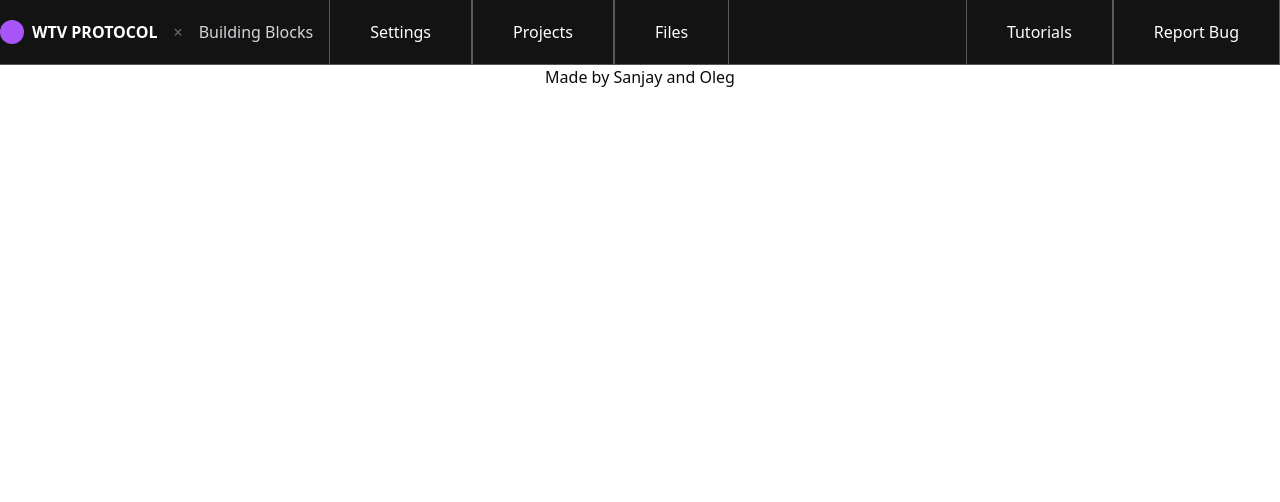
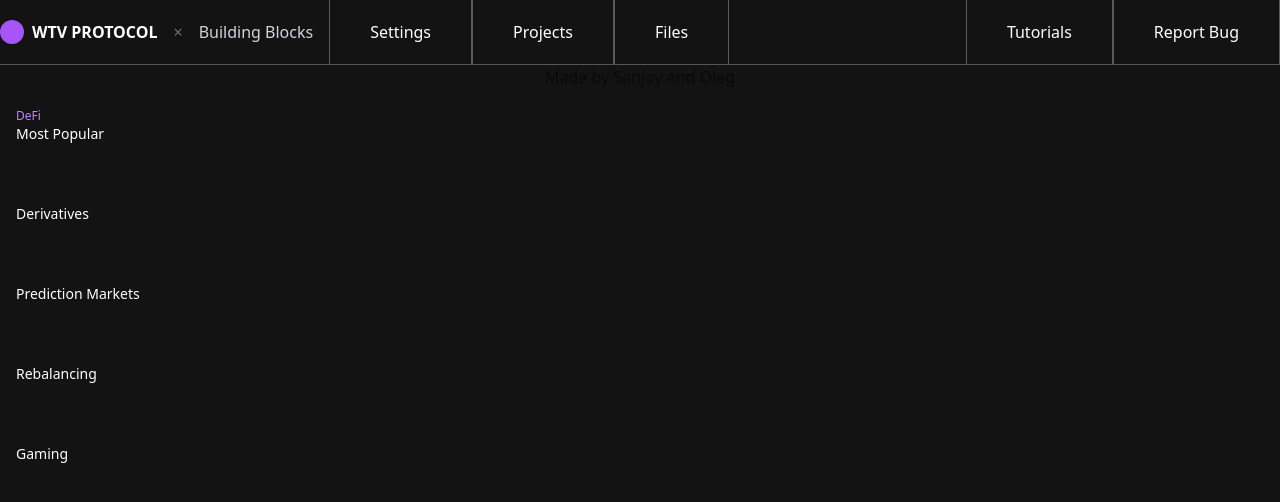
Before and after one commit to sanjayamirthraj/blockbuild, a Next.js app: page / in a window 1280 px wide. Shown: the top 502 px of the page. Built offline with nearby package versions, Linux system fonts and the light colour scheme.

Commit message:
add side bar

```diff
--- a/app/page.tsx
+++ b/app/page.tsx
@@ -2,13 +2,14 @@
 import Image from "next/image";
 import Web3BlocksComponent from "../components/web3-blocks";
 import Navbar from "../components/Navbar";
-
+import Sidebar from "../components/Sidebar";
 export default function Home() {
   return (
     <div className="">
       <main className="flex flex-col gap-8 row-start-2 items-center sm:items-start">
         {/* <Web3BlocksComponent /> */}
         <Navbar />
+        <Sidebar />
         </main>
       <footer className="row-start-3 flex gap-6 flex-wrap items-center justify-center">
         <p>Made by Sanjay and Oleg</p>
--- /dev/null
+++ b/components/Sidebar.tsx
@@ -0,0 +1,37 @@
+import React from 'react';
+
+const sidebarItems = [
+  { title: 'Most Popular', subtitle: 'DeFi' },
+  { title: 'Derivatives' },
+  { title: 'Prediction Markets' },
+  { title: 'Rebalancing' },
+  { title: 'Gaming' },
+];
+
+const Sidebar: React.FC = () => {
+  return (
+    <div className="w-30 bg-[#141313] text-white h-screen fixed left-0 top-20">
+      <nav className="h-4">
+        <ul>
+          {sidebarItems.map((item, index) => (
+            <li key={index} className="relative group">
+              <a
+                href="#"
+                className="block px-4 py-2 h-20 hover:bg-gray-800 transition-colors duration-200 flex flex-col justify-end"
+              >
+                <div className="mb-2">
+                  {item.subtitle && (
+                    <span className="text-xs text-purple-400 block">{item.subtitle}</span>
+                  )}
+                  <div className="text-sm break-words">{item.title}</div>
+                </div>
+              </a>
+            </li>
+          ))}
+        </ul>
+      </nav>
+    </div>
+  );
+};
+
+export default Sidebar;
--- a/tailwind.config.ts
+++ b/tailwind.config.ts
@@ -10,7 +10,7 @@ const config: Config = {
   theme: {
   	extend: {
   		colors: {
-  			background: 'hsl(var(--background))',
+  			background: '#141313',
   			foreground: 'hsl(var(--foreground))',
   			card: {
   				DEFAULT: 'hsl(var(--card))',
```
